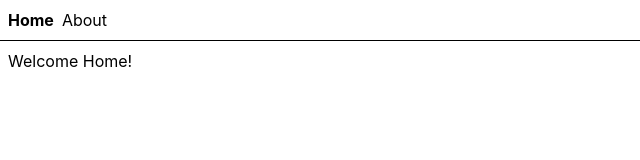
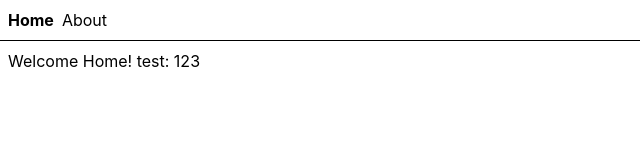
Before and after one commit to Anahita-Fakhravar/Code-Sample, a React (Vite) app: page / in a window 1280 px wide. Shown: the top 160 px of the page, without its empty margins (0-640 px from the left). Built offline with nearby package versions, Linux system fonts and the light colour scheme.

Commit message:
feat: test github actions functionality

```diff
--- a/src/pages/index-page.tsx
+++ b/src/pages/index-page.tsx
@@ -1,7 +1,8 @@
 export function IndexPage() {
+  const test = 123;
   return (
     <div className="p-2">
-      <h3>Welcome Home!</h3>
+      <h3>Welcome Home! test: {test}</h3>
     </div>
   );
 }
```
